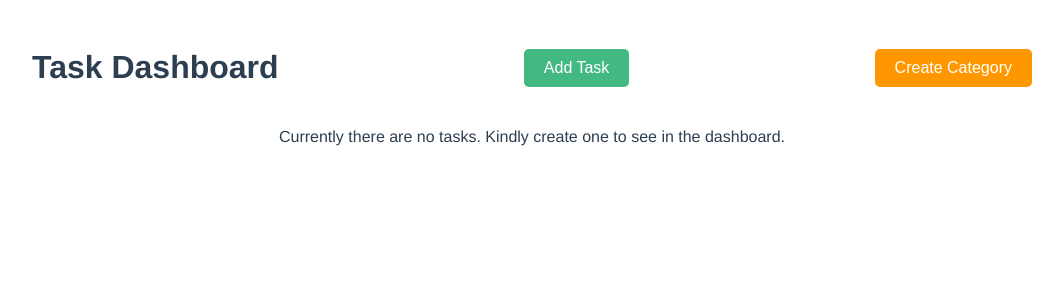
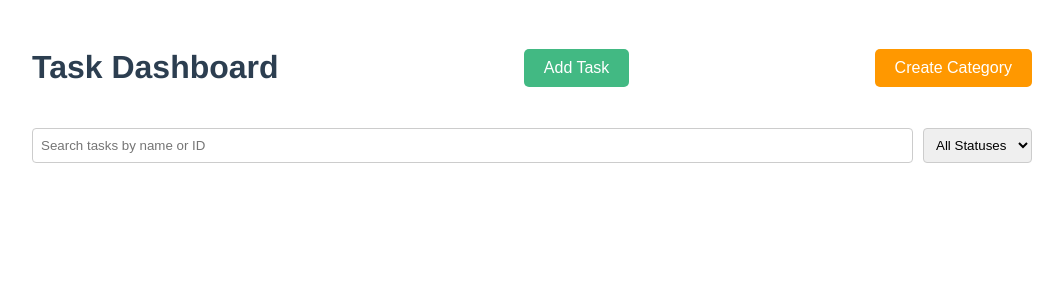
Before and after one commit to aalokbarma/task-dashboard, a Vue app: page / in a window 1280 px wide. Shown: the top 300 px of the page, without its empty margins (108-1171 px from the left). Built offline with nearby package versions, Linux system fonts and the light colour scheme.

Commit message:
add filters

```diff
--- a/src/components/DashBoard.vue
+++ b/src/components/DashBoard.vue
@@ -6,6 +6,9 @@
       <button @click="openTaskForm" class="add-task-btn">Add Task</button>
       <button @click="showCategoryForm = true" class="add-category-btn">Create Category</button>
     </div>
+
+    <!-- Task Filter Component -->
+    <TaskFilter @filter="handleFilter" />
 
     <!-- No Categories Popup -->
     <div v-if="showNoCategoriesPopup" class="modal-overlay">
@@ -38,8 +41,8 @@
     </div>
 
     <!-- No tasks message if no tasks exist in any category -->
-    <div v-if="tasks.length === 0" class="no-tasks-message">
-      <p>Currently there are no tasks. Kindly create one to see in the dashboard.</p>
+    <div v-if="filteredTasks?.length === 0" class="no-tasks-message">
+      <p>Currently, there are no tasks matching the criteria.</p>
     </div>
 
     <!-- Tasks Organized by Category -->
@@ -132,12 +135,14 @@
 </template>
 
 <script>
-import { ref } from 'vue';
+import { ref, computed } from 'vue';
 import TaskItem from './TaskItem.vue';
+import TaskFilter from './TaskFilter.vue';
 
 export default {
   components: {
-    TaskItem
+    TaskItem,
+    TaskFilter
   },
   setup() {
     const tasks = ref([]);
@@ -159,6 +164,7 @@ export default {
       category: ''
     });
     const taskToDelete = ref(null);
+    const filterCriteria = ref({ status: '', query: '' });
 
     const openTaskForm = () => {
       if (categories.value.length === 0) {
@@ -191,10 +197,6 @@ export default {
       }
     };
 
-    const tasksByCategory = (category) => {
-      return tasks.value.filter(task => task.category === category);
-    };
-
     const handleEditTask = (task) => {
       isEditMode.value = true;
       showTaskForm.value = true;
@@ -218,6 +220,27 @@ export default {
       isEditMode.value = false;
     };
 
+    const handleFilter = (criteria) => {
+      filterCriteria.value = criteria;
+    };
+
+    const filteredTasks = computed(() => {
+      return tasks.value.filter((task) => {
+        const matchesStatus =
+          !filterCriteria.value.status ||
+          task.status === filterCriteria.value.status;
+        const matchesQuery =
+          !filterCriteria.value.query ||
+          task.name.toLowerCase().includes(filterCriteria.value.query.toLowerCase()) ||
+          task.id.toLowerCase().includes(filterCriteria.value.query.toLowerCase());
+        return matchesStatus && matchesQuery;
+      });
+    });
+
+    const tasksByCategory = (category) => {
+      return filteredTasks.value.filter((task) => task.category === category);
+    };
+
     return {
       tasks,
       categories,
@@ -235,7 +258,8 @@ export default {
       tasksByCategory,
       handleEditTask,
       triggerDeleteConfirmPopup,
-      confirmDeleteTask
+      confirmDeleteTask,
+      handleFilter,
     };
   },
 };
--- /dev/null
+++ b/src/components/TaskFilter.vue
@@ -0,0 +1,66 @@
+<template>
+  <div class="filter-bar">
+    <input
+      v-model="searchQuery"
+      placeholder="Search tasks by name or ID"
+      @input="applyFilter"
+      class="search-input"
+    />
+    <select v-model="statusFilter" @change="applyFilter" class="status-select">
+      <option value="">All Statuses</option>
+      <option value="To-do">To-do</option>
+      <option value="In Progress">In Progress</option>
+      <option value="Done">Done</option>
+    </select>
+  </div>
+</template>
+
+<script>
+export default {
+  props: {
+    initialStatusFilter: {
+      type: String,
+      default: ""
+    },
+    initialSearchQuery: {
+      type: String,
+      default: ""
+    }
+  },
+  data() {
+    return {
+      searchQuery: this.initialSearchQuery,
+      statusFilter: this.initialStatusFilter
+    };
+  },
+  methods: {
+    applyFilter() {
+      this.$emit("filter", {
+        status: this.statusFilter,
+        query: this.searchQuery
+      });
+    }
+  }
+};
+</script>
+
+<style scoped>
+.filter-bar {
+  display: flex;
+  gap: 10px;
+  margin-bottom: 16px;
+}
+
+.search-input {
+  flex: 1;
+  padding: 8px;
+  border: 1px solid #ccc;
+  border-radius: 4px;
+}
+
+.status-select {
+  padding: 8px;
+  border: 1px solid #ccc;
+  border-radius: 4px;
+}
+</style>
```
